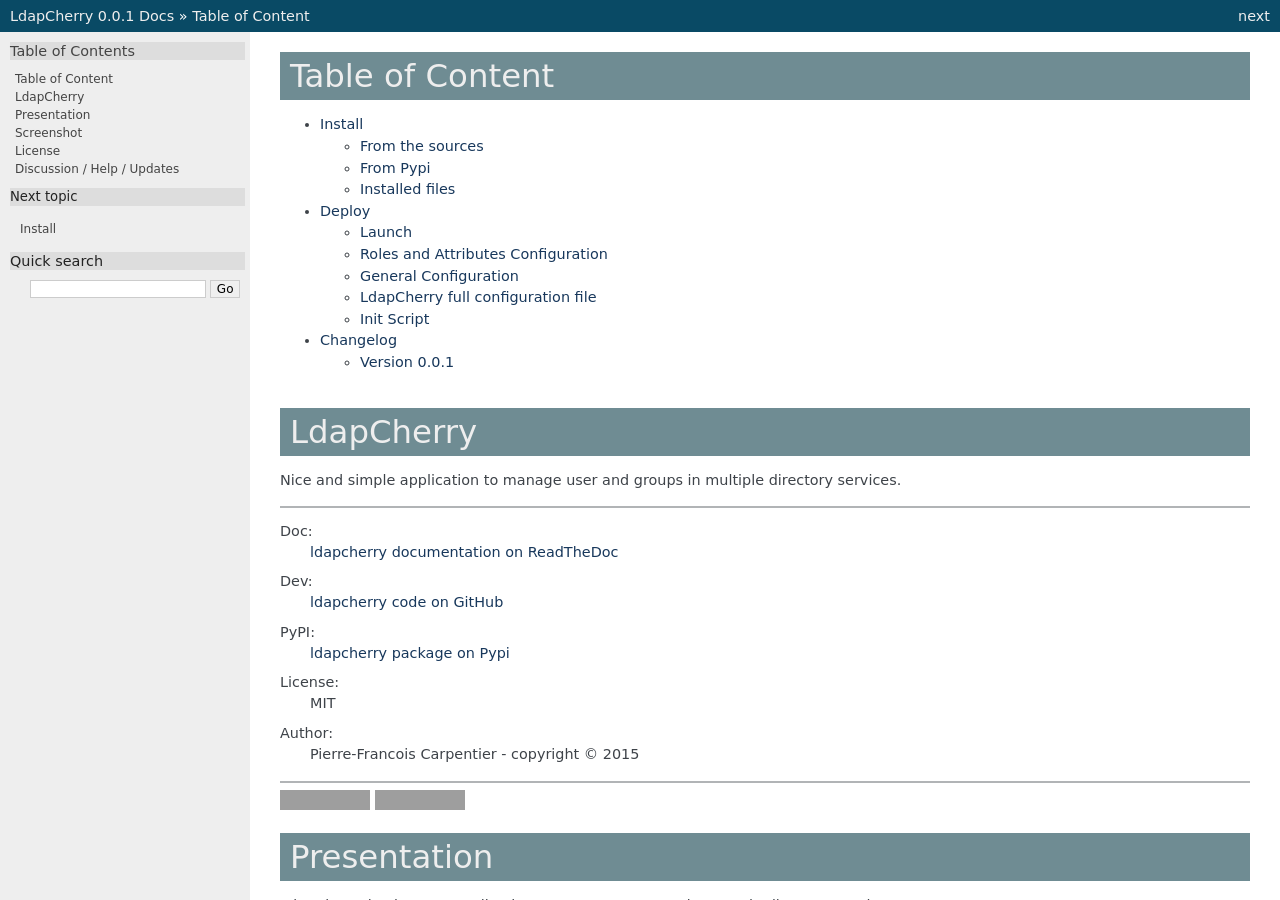
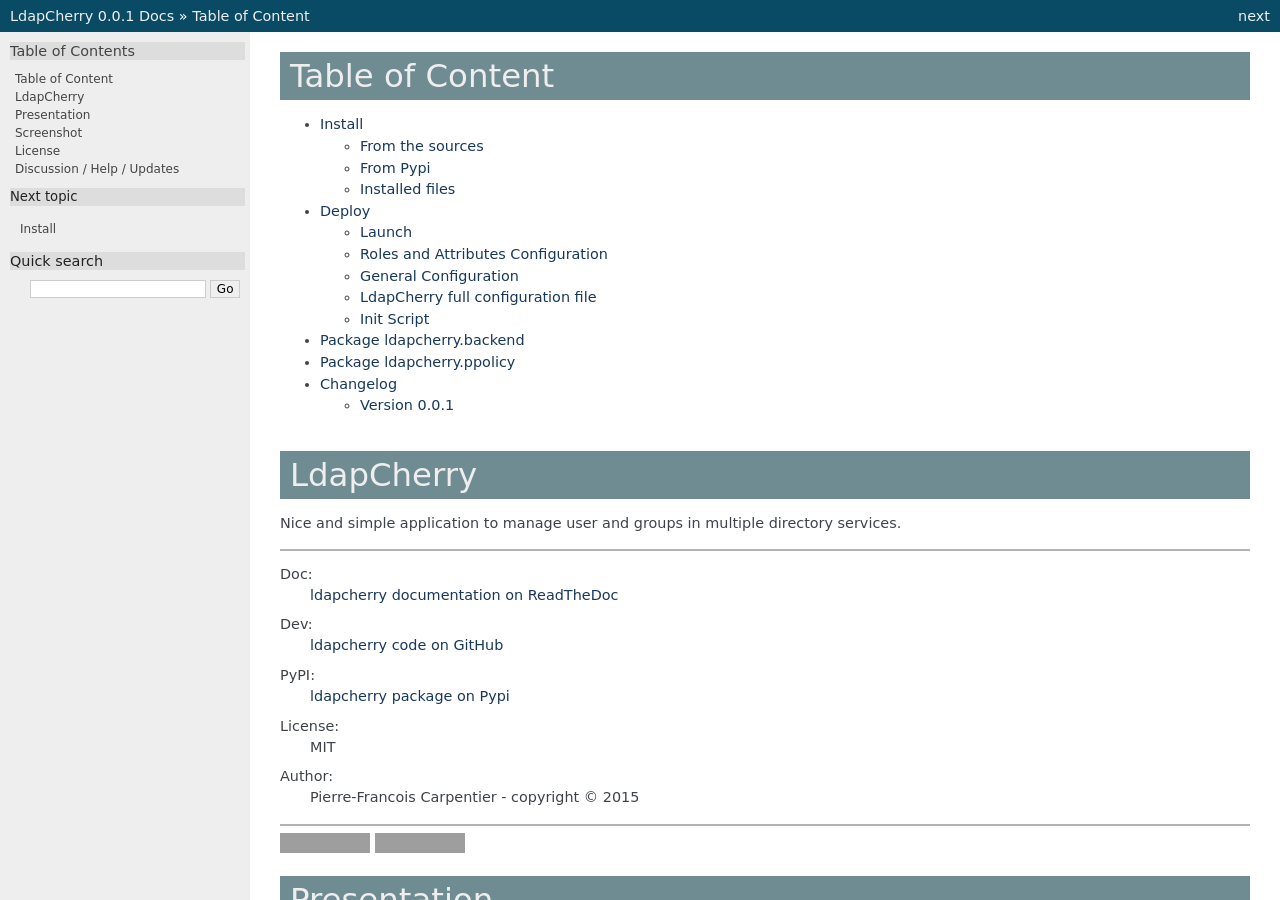
Before and after one commit to kakwa/ldapcherry, a Sphinx documentation site: the page built from docs/index.rst, in a window 1280 px wide and 900 px high. Built offline with Sphinx 7.4.7, drawn with Linux system fonts in a browser that asks for light colours; grey boxes are pictures that could not be loaded.

Commit message:
beginning api documentaion for ppolicy and backend

```diff
--- /dev/null
+++ b/docs/backend_api.rst
@@ -0,0 +1,7 @@
+Package ldapcherry.backend
+==========================
+
+.. automodule:: ldapcherry.backend
+    :members:
+    :undoc-members:
+    :show-inheritance:
--- a/docs/conf.py
+++ b/docs/conf.py
@@ -26,7 +26,7 @@
 
 # Add any Sphinx extension module names here, as strings. They can be extensions
 # coming with Sphinx (named 'sphinx.ext.*') or your custom ones.
-extensions = ['sphinx.ext.viewcode']
+extensions = ['sphinx.ext.viewcode', 'sphinx.ext.todo', 'sphinx.ext.autodoc']
 
 # Add any paths that contain templates here, relative to this directory.
 #templates_path = ['_templates']
--- a/docs/index.rst
+++ b/docs/index.rst
@@ -7,7 +7,8 @@
 
     install
     deploy
+    backend_api
+    ppolicy_api
     changelog
 
-
 .. include:: ../README.rst
--- /dev/null
+++ b/docs/ppolicy_api.rst
@@ -0,0 +1,7 @@
+Package ldapcherry.ppolicy
+==========================
+
+.. automodule:: ldapcherry.ppolicy
+    :members:
+    :undoc-members:
+    :show-inheritance:
```
